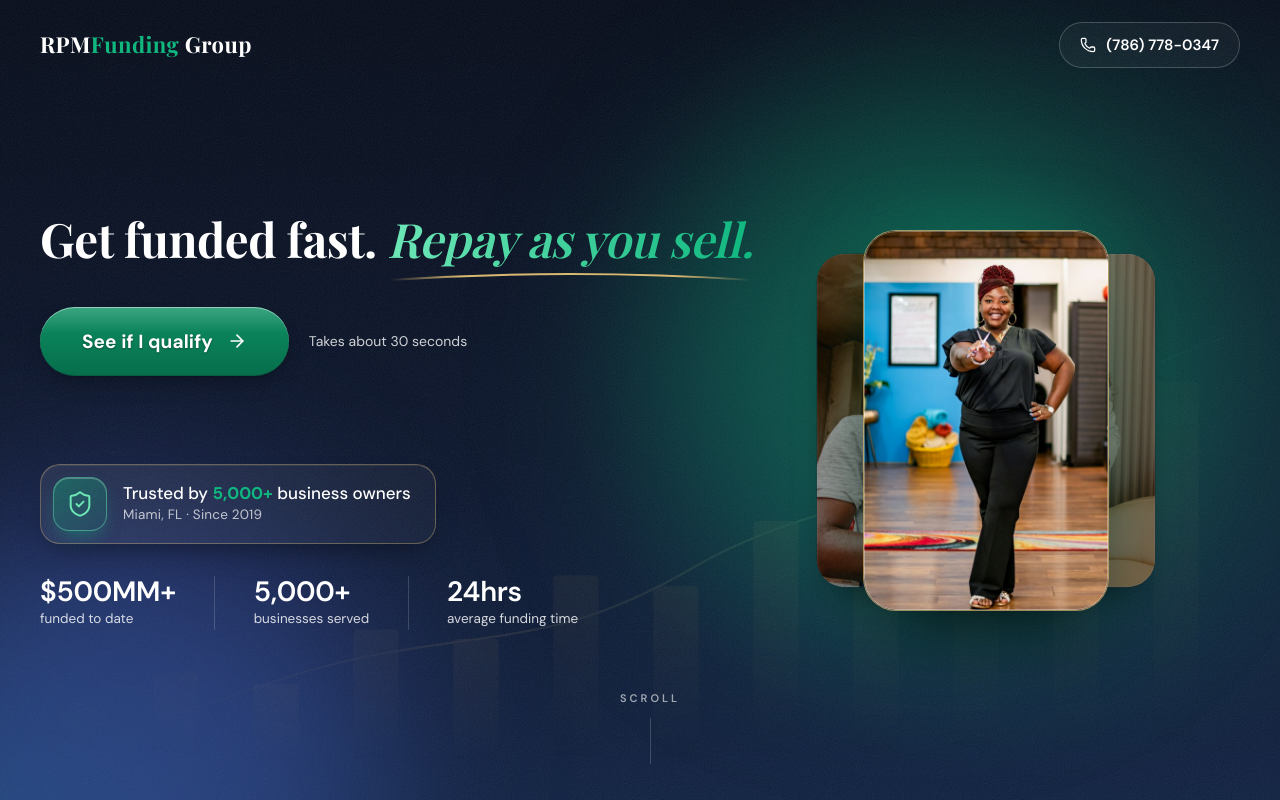
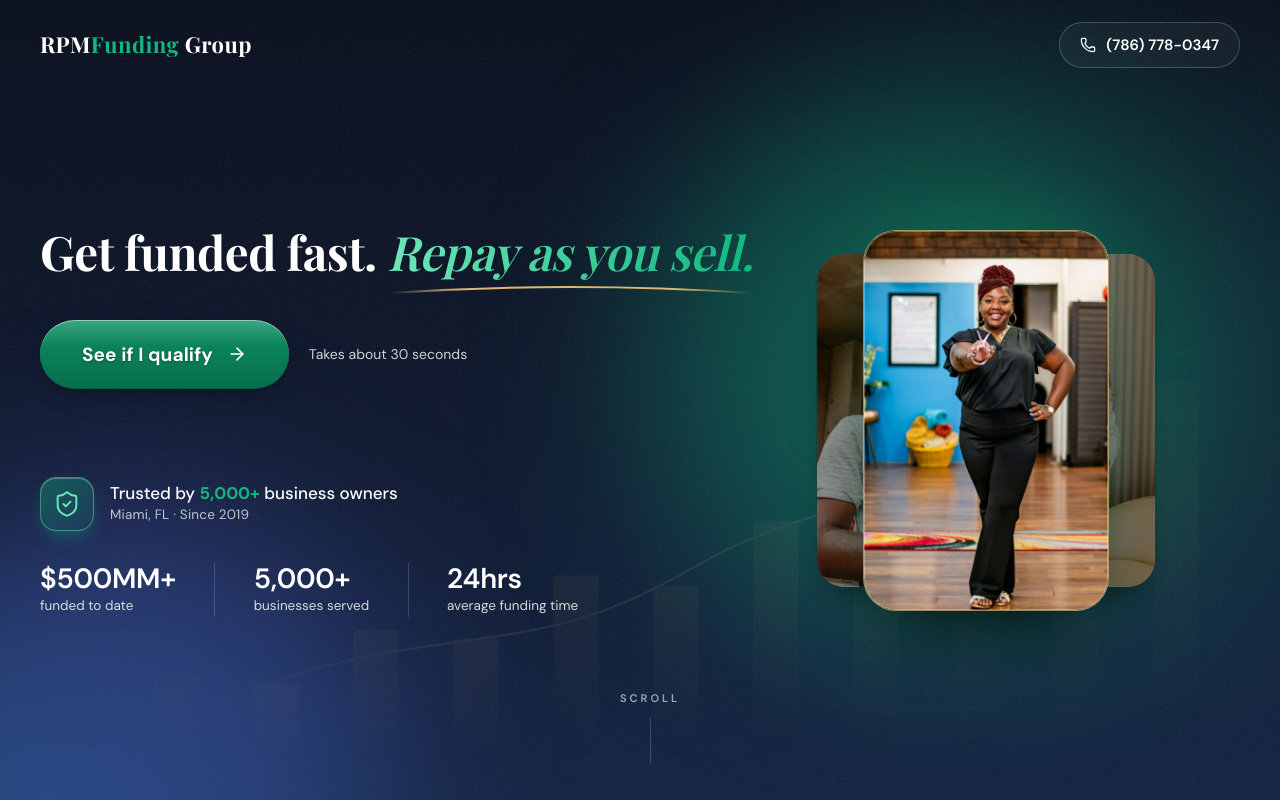
Before and after one commit to SofttikTech/client-rpm-funding-landing, a React (Vite) app: page / in a window 1280 px wide. Shown: the top 800 px of the page. Built offline with nearby package versions, Linux system fonts and the light colour scheme.

Commit message:
Hero trust: plain text beside the shield tile, no card

```diff
--- a/src/components/Hero/Hero.css
+++ b/src/components/Hero/Hero.css
@@ -28,7 +28,7 @@
 .rpm-hero-note { font-size: 14px; color: rgba(255, 255, 255, 0.8); }
 
 .rpm-hero-trust { padding-top: clamp(26px, 5vh, 52px); max-width: 600px; }
-.rpm-hero-trust-top { display: inline-flex; align-items: center; gap: 16px; padding: 12px 24px 12px 12px; margin-bottom: clamp(22px, 4vh, 40px); border-radius: 20px; background: linear-gradient(135deg, rgba(255, 255, 255, 0.08), rgba(255, 255, 255, 0.03)); border: 1px solid rgba(217, 184, 114, 0.38); box-shadow: inset 0 1px 0 rgba(255, 255, 255, 0.08), 0 14px 30px -14px rgba(0, 0, 0, 0.5); }
+.rpm-hero-trust-top { display: inline-flex; align-items: center; gap: 16px; margin-bottom: clamp(22px, 4vh, 40px); }
 .rpm-hero-trust-mark { flex: none; display: flex; align-items: center; justify-content: center; width: 54px; height: 54px; border-radius: 16px; color: #6ee7b7; background: linear-gradient(145deg, rgba(16, 183, 127, 0.38), rgba(16, 183, 127, 0.1)); border: 1px solid rgba(110, 231, 183, 0.45); box-shadow: inset 0 1px 0 rgba(255, 255, 255, 0.25), 0 8px 18px -6px rgba(16, 183, 127, 0.5); }
 .rpm-hero-trust-text { display: flex; flex-direction: column; }
 .rpm-hero-trust-headline { font-size: 17px; font-weight: 500; line-height: 1.3; color: #fff; }
```
